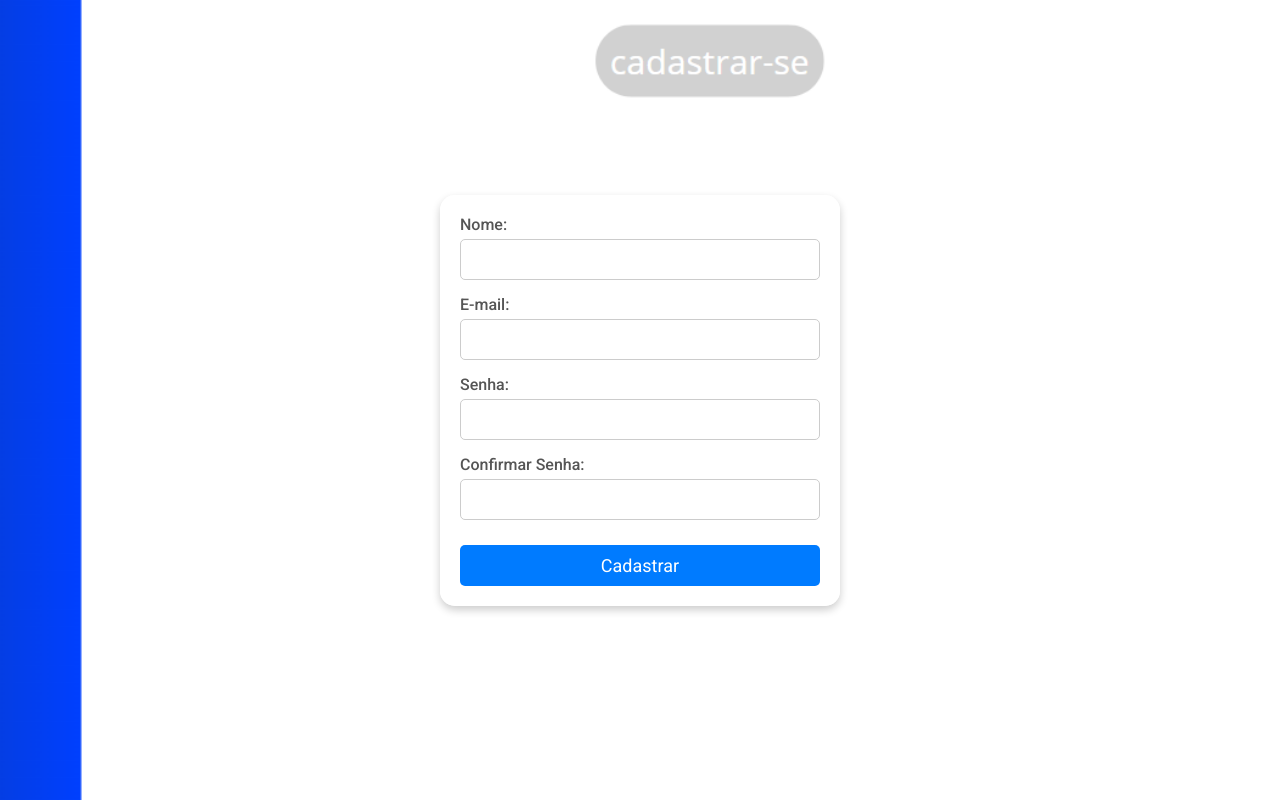
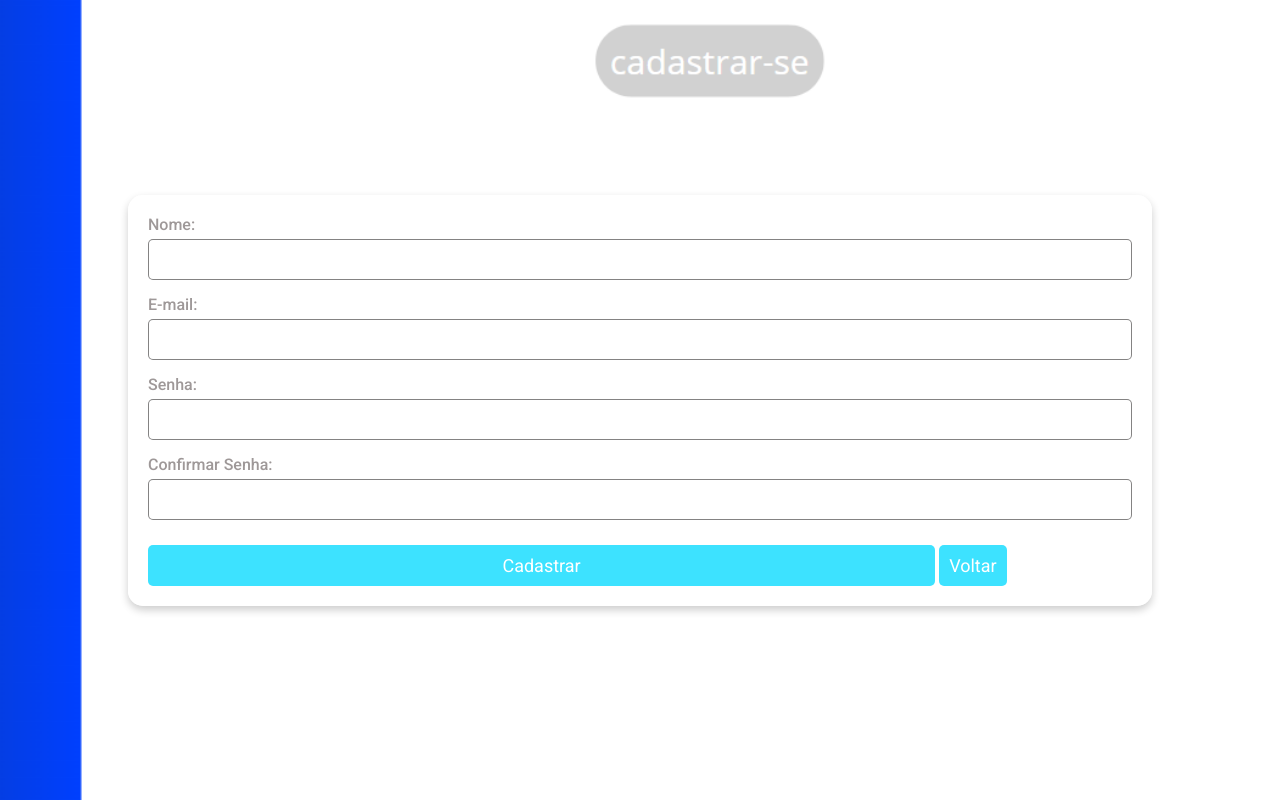
Before and after one commit to kyuku-takarek4/Trabalho-do-Curso, a plain HTML site: page frontend/cadastro.html in a window 1280 px wide. Drawn offline with Linux system fonts and the light colour scheme.

Commit message:
Aqui está algumas mudanças simples

```diff
--- a/frontend/cadastro.css
+++ b/frontend/cadastro.css
@@ -19,10 +19,10 @@ body {
 }
 
 .cadastro {
-  background-color: rgba(255, 255, 255, 0.9); /* Fundo branco com opacidade */
+  background-color: rgba(255, 255, 255, 0.877); /* Fundo branco com opacidade */
   border-radius: 15px;
   padding: 20px;
-  width: 400px;
+  width: 80%;
   box-shadow: 0 4px 8px rgba(0, 0, 0, 0.2);
 }
 
@@ -41,13 +41,13 @@ body {
   display: block;
   font-weight: 500;
   margin-bottom: 5px;
-  color: #555;
+  color: #7e7676c0;
 }
 
 .texto input {
   width: 100%;
   padding: 10px;
-  border: 1px solid #ccc;
+  border: 1px solid #6e6d6dd7;
   border-radius: 5px;
   font-size: 16px;
 }
@@ -55,7 +55,7 @@ body {
 .butao {
   width: 100%;
   padding: 10px;
-  background-color: #007BFF;
+  background-color: #3de2ff;
   color: white;
   border: none;
   border-radius: 5px;
@@ -63,8 +63,28 @@ body {
   cursor: pointer;
   transition: background-color 0.3s ease;
   margin-top: 10px;
+  width: 80%;
 }
 
 .butao:hover {
-  background-color: #0056b3;
+  background-color: #4fa4ff;
 }
+
+.butao2 {
+  width: 100%;
+  padding: 10px;
+  background-color: #3de2ff;
+  color: rgb(255, 255, 255);
+  border: none;
+  border-radius: 5px;
+  font-size: 18px;
+  cursor: url(imagens/Botâo\ Voltar.png), auto;
+  transition: background-color 0.3s ease;
+  margin-top: 10px;
+  width: auto;
+  margin-left: auto;
+}
+
+.butao2:hover {
+  background-color: #4fa4ff;
+}
--- a/frontend/cadastro.html
+++ b/frontend/cadastro.html
@@ -28,5 +28,6 @@
                 <input type="password" id="confirmar_senha" name="confirmar_senha" required>
             </div>
             <button type="submit" class="butao">Cadastrar</button>
+            <button type="submit" class="butao2">Voltar</button>
         </form>
     </div>
```
